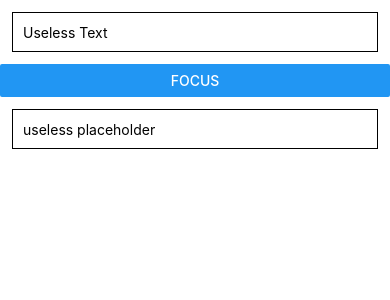
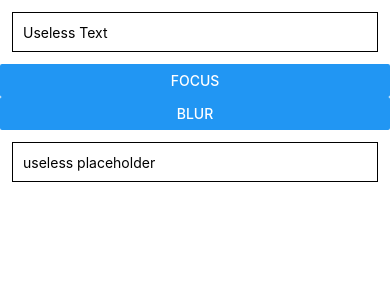
Before and after one commit to Hussain-hamim/Taskly, a React Native app: screen / in a window 390 px wide. Shown: the top 300 px of the page. Built offline with nearby package versions, Linux system fonts and the light colour scheme.

Commit message:
blur() on TextInput

```diff
--- a/App.js
+++ b/App.js
@@ -22,6 +22,7 @@ const TextInputExample = () => {
         ref={focus}
       />
       <Button title="Focus" onPress={() => focus.current.focus()} />
+      <Button title="Blur" onPress={() => focus.current.blur()} />
       <TextInput
         style={styles.input}
         onChangeText={onChangeNumber}
```
